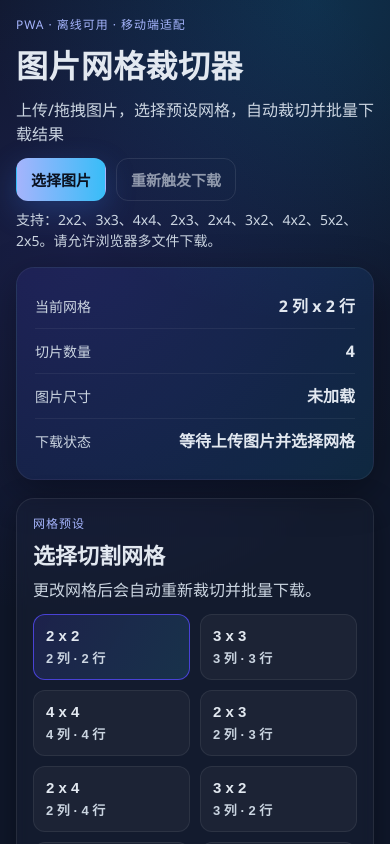
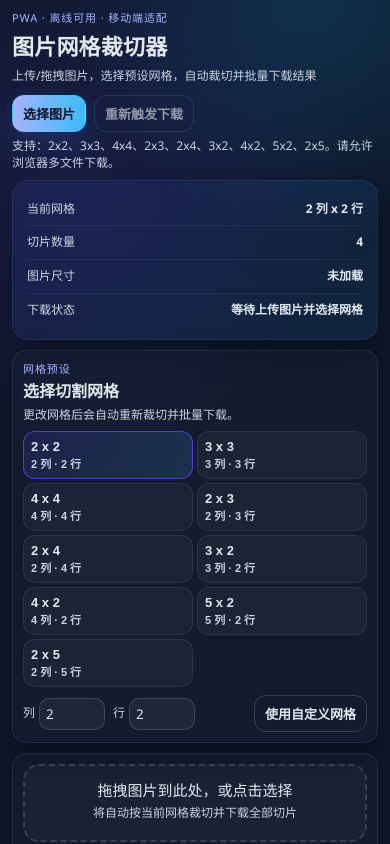
Before and after one commit to ccwq/image-grid-spliter, a Vue app: page / in a window 390 px wide. Shown: the top 844 px of the page. Built offline with nearby package versions, Linux system fonts and the light colour scheme.

Commit message:
feat: 支持自定义网格与样式缩减

```diff
--- a/src/App.vue
+++ b/src/App.vue
@@ -26,6 +26,8 @@ const originalImage = shallowRef<HTMLImageElement | null>(null)
 const originalObjectUrl = ref<string | null>(null)
 const baseName = ref('tile')
 const imageSize = ref<{ width: number; height: number } | null>(null)
+const customRows = ref(gridPresets[0].rows)
+const customCols = ref(gridPresets[0].cols)
 
 const gridDescription = computed(() => `${selectedPreset.value.cols} 列 x ${selectedPreset.value.rows} 行`)
 const tileCount = computed(() => selectedPreset.value.cols * selectedPreset.value.rows)
@@ -189,7 +191,32 @@ const requestDownloadPermission = async () => {
 
 const triggerFileSelect = () => fileInput.value?.click()
 
-watch(selectedPreset, () => {
+const applyCustomGrid = () => {
+  const rows = Number(customRows.value)
+  const cols = Number(customCols.value)
+  if (!Number.isInteger(rows) || !Number.isInteger(cols) || rows <= 0 || cols <= 0) {
+    state.error = '自定义行列需为正整数'
+    return
+  }
+  state.error = ''
+  selectedPreset.value = { rows, cols, label: `${cols} x ${rows}（自定义）` }
+}
+
+const handleGlobalDragOver = (event: DragEvent) => {
+  event.preventDefault()
+  state.dragOver = true
+}
+
+const handleGlobalDrop = async (event: DragEvent) => {
+  event.preventDefault()
+  state.dragOver = false
+  const file = event.dataTransfer?.files?.[0]
+  if (file) await handleFile(file)
+}
+
+watch(selectedPreset, (preset) => {
+  customRows.value = preset.rows
+  customCols.value = preset.cols
   if (originalImage.value) {
     processAndDownload(true)
   }
@@ -197,10 +224,14 @@ watch(selectedPreset, () => {
 
 onBeforeUnmount(() => {
   cleanupAll()
+  window.removeEventListener('dragover', handleGlobalDragOver)
+  window.removeEventListener('drop', handleGlobalDrop)
 })
 
 onMounted(() => {
   requestDownloadPermission()
+  window.addEventListener('dragover', handleGlobalDragOver)
+  window.addEventListener('drop', handleGlobalDrop)
 })
 </script>
 
@@ -265,6 +296,19 @@ onMounted(() => {
           <span class="preset-sub">{{ preset.cols }} 列 · {{ preset.rows }} 行</span>
         </button>
       </div>
+      <div class="custom-grid">
+        <div class="custom-fields">
+          <label>
+            列
+            <input v-model.number="customCols" type="number" min="1" inputmode="numeric" />
+          </label>
+          <label>
+            行
+            <input v-model.number="customRows" type="number" min="1" inputmode="numeric" />
+          </label>
+        </div>
+        <button type="button" class="ghost" :disabled="state.processing" @click="applyCustomGrid">使用自定义网格</button>
+      </div>
     </section>
 
     <section class="panel upload-panel">
@@ -327,40 +371,41 @@ onMounted(() => {
 .page {
   display: flex;
   flex-direction: column;
-  gap: 18px;
+  gap: 14px;
 }
 
 .hero {
   display: grid;
-  gap: 16px;
-  grid-template-columns: 1.2fr 0.9fr;
+  gap: 12px;
+  grid-template-columns: 1.1fr 0.9fr;
   align-items: stretch;
 }
 
 .hero-text h1 {
-  margin: 8px 0;
-  font-size: 32px;
-  letter-spacing: 0.4px;
+  margin: 6px 0;
+  font-size: 26px;
+  letter-spacing: 0.2px;
 }
 
 .subhead {
   color: #cbd5e1;
-  margin: 4px 0 12px;
+  margin: 2px 0 8px;
+  font-size: 14px;
 }
 
 .hero-card {
   border: 1px solid rgba(255, 255, 255, 0.06);
-  border-radius: 18px;
-  padding: 16px 18px;
-  background: linear-gradient(135deg, rgba(79, 70, 229, 0.12), rgba(14, 165, 233, 0.12));
-  box-shadow: 0 12px 40px rgba(0, 0, 0, 0.35);
+  border-radius: 16px;
+  padding: 12px 14px;
+  background: linear-gradient(135deg, rgba(79, 70, 229, 0.1), rgba(14, 165, 233, 0.1));
+  box-shadow: 0 10px 32px rgba(0, 0, 0, 0.32);
 }
 
 .stat-row {
   display: flex;
   justify-content: space-between;
   align-items: center;
-  padding: 10px 0;
+  padding: 8px 0;
   border-bottom: 1px solid rgba(255, 255, 255, 0.06);
 }
 
@@ -370,17 +415,18 @@ onMounted(() => {
 
 .label {
   color: #cbd5e1;
-  font-size: 14px;
+  font-size: 13px;
 }
 
 .value {
   font-weight: 700;
   color: #e2e8f0;
+  font-size: 14px;
 }
 
 .eyebrow {
   text-transform: uppercase;
-  font-size: 12px;
+  font-size: 11px;
   letter-spacing: 0.08em;
   color: #a5b4fc;
   margin: 0;
@@ -388,15 +434,15 @@ onMounted(() => {
 
 .hint {
   color: #cbd5e1;
-  font-size: 14px;
-  margin: 8px 0 0;
+  font-size: 13px;
+  margin: 6px 0 0;
 }
 
 .actions {
   display: flex;
-  gap: 10px;
+  gap: 8px;
   flex-wrap: wrap;
-  margin: 12px 0 4px;
+  margin: 10px 0 2px;
 }
 
 .ghost {
@@ -408,27 +454,28 @@ onMounted(() => {
 
 .panel {
   border: 1px solid rgba(255, 255, 255, 0.08);
-  border-radius: 18px;
-  padding: 16px;
+  border-radius: 16px;
+  padding: 12px;
   background: rgba(255, 255, 255, 0.02);
   backdrop-filter: blur(6px);
-  box-shadow: 0 10px 30px rgba(0, 0, 0, 0.35);
+  box-shadow: 0 10px 26px rgba(0, 0, 0, 0.32);
 }
 
 .panel-header h2 {
-  margin: 6px 0;
-  font-size: 22px;
+  margin: 4px 0;
+  font-size: 18px;
 }
 
 .panel-header .muted {
-  margin-top: 4px;
+  margin-top: 2px;
+  font-size: 13px;
 }
 
 .preset-grid {
   display: grid;
-  grid-template-columns: repeat(auto-fit, minmax(140px, 1fr));
-  gap: 10px;
-  margin-top: 12px;
+  grid-template-columns: repeat(auto-fit, minmax(110px, 1fr));
+  gap: 6px;
+  margin-top: 8px;
 }
 
 .preset {
@@ -436,13 +483,14 @@ onMounted(() => {
   display: flex;
   flex-direction: column;
   align-items: flex-start;
-  gap: 4px;
-  padding: 12px;
+  gap: 1px;
+  padding: 9px 8px;
   background: rgba(255, 255, 255, 0.04);
   color: #e2e8f0;
   border: 1px solid rgba(255, 255, 255, 0.07);
   box-shadow: none;
   transition: border-color 0.12s ease, transform 0.12s ease;
+  min-height: 50px;
 }
 
 .preset:hover {
@@ -456,23 +504,55 @@ onMounted(() => {
 
 .preset-title {
   font-weight: 700;
+  font-size: 13px;
 }
 
 .preset-sub {
   color: #cbd5e1;
-  font-size: 13px;
+  font-size: 11px;
+}
+
+.custom-grid {
+  margin-top: 8px;
+  display: flex;
+  align-items: center;
+  justify-content: space-between;
+  gap: 8px;
+  flex-wrap: wrap;
+}
+
+.custom-fields {
+  display: flex;
+  gap: 8px;
+}
+
+.custom-fields label {
+  display: flex;
+  align-items: center;
+  gap: 4px;
+  color: #cbd5e1;
+  font-size: 12px;
+}
+
+.custom-fields input {
+  width: 66px;
+  padding: 6px;
+  border-radius: 10px;
+  border: 1px solid rgba(255, 255, 255, 0.14);
+  background: rgba(255, 255, 255, 0.05);
+  color: #e2e8f0;
 }
 
 .upload-panel {
   display: flex;
   flex-direction: column;
-  gap: 8px;
+  gap: 6px;
 }
 
 .dropzone {
   border: 2px dashed rgba(255, 255, 255, 0.14);
-  border-radius: 18px;
-  padding: 28px 18px;
+  border-radius: 16px;
+  padding: 18px 14px;
   background: rgba(255, 255, 255, 0.03);
   text-align: center;
   transition: border-color 0.12s ease, background 0.12s ease;
@@ -485,13 +565,14 @@ onMounted(() => {
 }
 
 .drop-title {
-  font-size: 18px;
-  margin: 0 0 6px;
+  font-size: 16px;
+  margin: 0 0 4px;
 }
 
 .muted {
   color: #cbd5e1;
   margin: 4px 0;
+  font-size: 13px;
 }
 
 .file-input {
@@ -499,24 +580,25 @@ onMounted(() => {
 }
 
 .current-file {
-  margin-top: 10px;
+  margin-top: 8px;
   display: flex;
-  gap: 8px;
+  gap: 6px;
   justify-content: center;
   flex-wrap: wrap;
 }
 
 .chip {
   background: rgba(255, 255, 255, 0.08);
-  padding: 6px 10px;
+  padding: 5px 9px;
   border-radius: 999px;
-  font-size: 13px;
+  font-size: 12px;
 }
 
 .error {
   color: #fca5a5;
   font-weight: 600;
   margin: 0;
+  font-size: 13px;
 }
 
 .results {
@@ -525,28 +607,28 @@ onMounted(() => {
 
 .results-grid {
   display: grid;
-  grid-template-columns: minmax(320px, 1fr) 1.4fr;
-  gap: 10px;
+  grid-template-columns: minmax(260px, 1fr) 1.2fr;
+  gap: 8px;
 }
 
 .preview-card,
 .tiles-card {
-  padding: 16px;
+  padding: 12px;
 }
 
 .preview-box {
   border: 1px solid rgba(255, 255, 255, 0.07);
-  border-radius: 14px;
-  padding: 10px;
+  border-radius: 12px;
+  padding: 8px;
   background: rgba(0, 0, 0, 0.2);
-  min-height: 260px;
+  min-height: 200px;
   display: grid;
   place-items: center;
 }
 
 .preview-box img {
   max-width: 100%;
-  max-height: 320px;
+  max-height: 240px;
   border-radius: 10px;
   object-fit: contain;
 }
@@ -555,23 +637,23 @@ onMounted(() => {
   display: flex;
   align-items: center;
   justify-content: space-between;
-  gap: 10px;
+  gap: 8px;
 }
 
 .tiles-grid {
-  margin-top: 12px;
+  margin-top: 10px;
   display: grid;
-  gap: 10px;
-  grid-template-columns: repeat(auto-fill, minmax(140px, 1fr));
+  gap: 8px;
+  grid-template-columns: repeat(auto-fill, minmax(120px, 1fr));
 }
 
 .tile {
   border: 1px solid rgba(255, 255, 255, 0.08);
   border-radius: 12px;
-  padding: 10px;
+  padding: 8px;
   background: rgba(255, 255, 255, 0.03);
   display: grid;
-  gap: 8px;
+  gap: 6px;
 }
 
 .tile img {
@@ -583,7 +665,7 @@ onMounted(() => {
 }
 
 .tile-name {
-  font-size: 13px;
+  font-size: 12px;
   color: #cbd5e1;
   word-break: break-all;
   margin: 0;
@@ -605,8 +687,75 @@ onMounted(() => {
 }
 
 @media (max-width: 640px) {
+  .page {
+    gap: 10px;
+  }
+
+  .hero {
+    gap: 8px;
+  }
+
+  .panel {
+    padding: 10px;
+    border-radius: 14px;
+  }
+
+  .panel-header h2 {
+    font-size: 16px;
+  }
+
+  .panel-header .muted {
+    font-size: 12px;
+  }
+
   .preset-grid {
-    grid-template-columns: repeat(auto-fit, minmax(120px, 1fr));
+    grid-template-columns: repeat(2, minmax(0, 1fr));
+    gap: 4px;
+  }
+
+  .preset {
+    min-height: 46px;
+    padding: 7px;
+  }
+
+  .dropzone {
+    padding: 14px 10px;
+  }
+
+  .drop-title {
+    font-size: 15px;
+  }
+
+  .hint,
+  .muted,
+  .label,
+  .value {
+    font-size: 12px;
+  }
+
+  .hero-text h1 {
+    font-size: 22px;
+  }
+
+  .subhead {
+    font-size: 12px;
+  }
+
+  .preview-box {
+    min-height: 160px;
+  }
+
+  .preview-box img {
+    max-height: 200px;
+  }
+
+  .tiles-grid {
+    grid-template-columns: repeat(2, minmax(0, 1fr));
+    gap: 6px;
+  }
+
+  .tile {
+    padding: 6px;
   }
 
   .tiles-header {
--- a/src/style.css
+++ b/src/style.css
@@ -1,6 +1,6 @@
 :root {
   font-family: "Segoe UI", "PingFang SC", "Helvetica Neue", Arial, sans-serif;
-  line-height: 1.5;
+  line-height: 1.4;
   font-weight: 500;
   color: #e2e8f0;
   background-color: #0f172a;
@@ -22,6 +22,7 @@ body {
     radial-gradient(circle at 80% 0%, rgba(14, 165, 233, 0.18), transparent 25%),
     #0f172a;
   color: #e2e8f0;
+  font-size: 15px;
 }
 
 a {
@@ -32,25 +33,25 @@ a {
 #app {
   max-width: 1200px;
   margin: 0 auto;
-  padding: 24px;
+  padding: 18px 20px;
 }
 
 button {
   border: 1px solid transparent;
   border-radius: 12px;
-  padding: 10px 14px;
-  font-size: 15px;
+  padding: 8px 12px;
+  font-size: 14px;
   font-weight: 600;
   color: #0b1221;
   background: linear-gradient(90deg, #a5b4fc, #38bdf8);
-  box-shadow: 0 10px 30px rgba(59, 130, 246, 0.25);
+  box-shadow: 0 10px 30px rgba(59, 130, 246, 0.2);
   cursor: pointer;
   transition: transform 0.12s ease, box-shadow 0.12s ease, opacity 0.12s ease;
 }
 
 button:hover {
   transform: translateY(-1px);
-  box-shadow: 0 14px 36px rgba(56, 189, 248, 0.28);
+  box-shadow: 0 14px 32px rgba(56, 189, 248, 0.24);
 }
 
 button:disabled {
@@ -66,7 +67,14 @@ select {
 }
 
 @media (max-width: 768px) {
+  body {
+    font-size: 13px;
+  }
   #app {
-    padding: 16px;
+    padding: 10px 12px;
+  }
+  button {
+    padding: 8px 10px;
+    font-size: 13px;
   }
 }
```
Also changed, not shown: openspec/changes/add-image-grid-slicer/tasks.md (+1 -1 lines).
